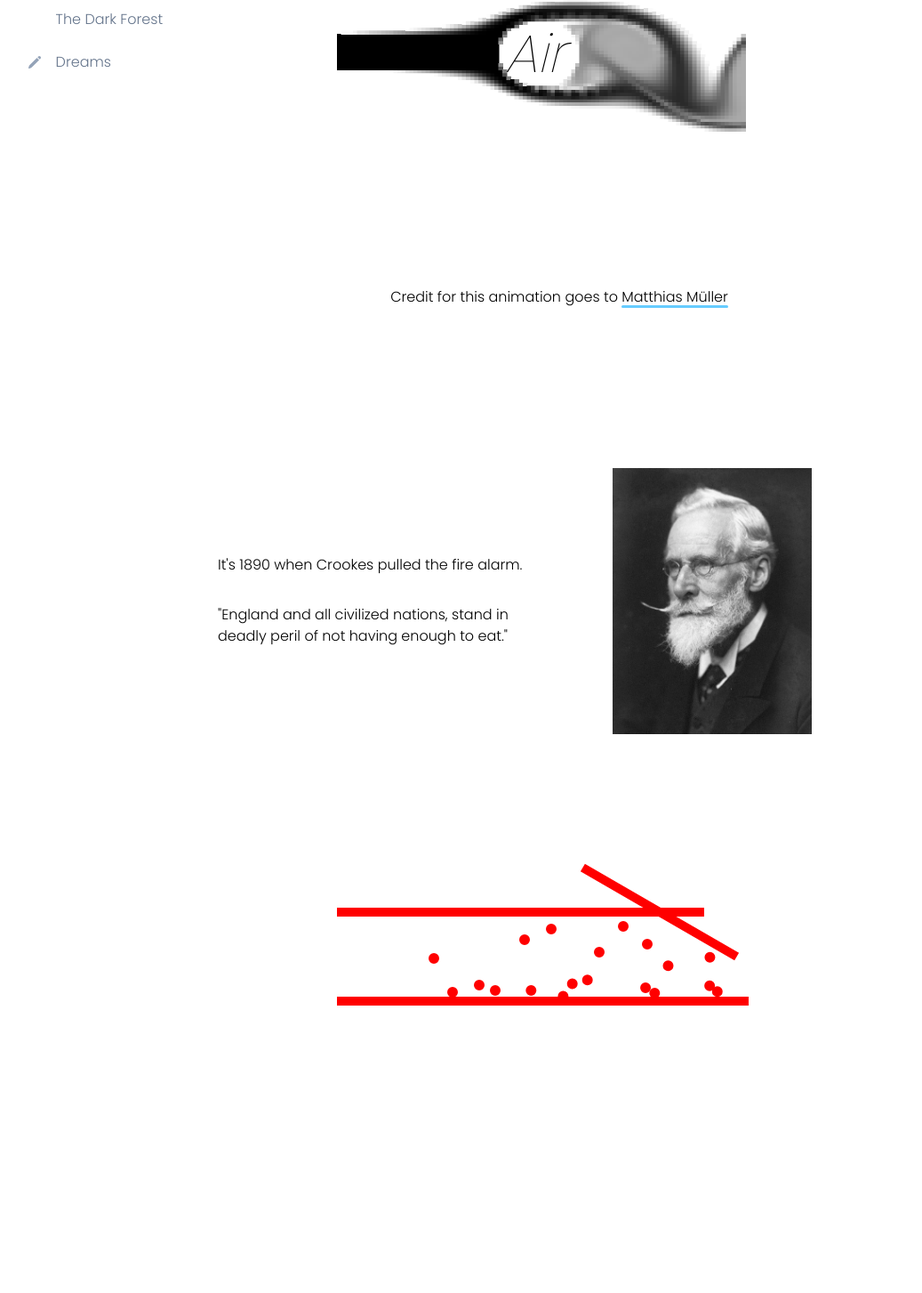
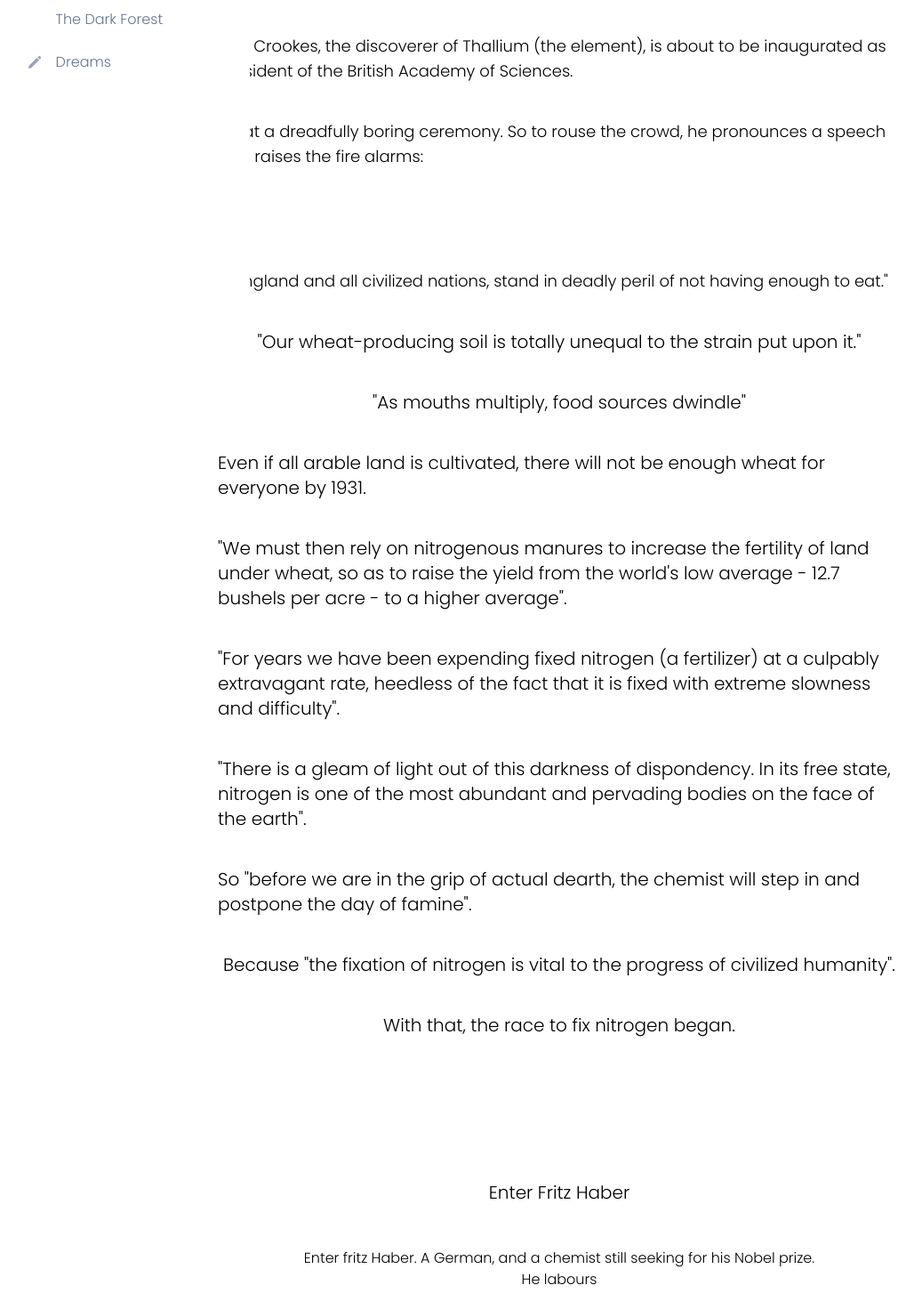
Before and after one commit to chongcurtis/chongcurtis.github.io, a Next.js app: page /books/the-alchemy-of-air in a window 1280 px wide. Shown: the part 298-1751 px from the top of the page at 89% size, without its empty margins (11-1048 px from the left). Built offline with nearby package versions, Linux system fonts and the light colour scheme.

Commit message:
finished sir william crookes speech

```diff
--- a/src/pages/books/the-alchemy-of-air.tsx
+++ b/src/pages/books/the-alchemy-of-air.tsx
@@ -1,9 +1,5 @@
 import React from "react";
 import { initAnimations } from "@/common/animations";
-import Boiler from "@/pages/books/the-alchemy-of-air/Boiler";
-import AlchemyOfAirTitle from "@/pages/books/the-alchemy-of-air/AlchemyOfAirTitle";
-import BulletsStrikeSand from "@/pages/books/the-alchemy-of-air/BulletsStrikeSand";
-import sirWilliamCrookes from "public/books/the-alchemy-of-air/Sir_William_Crookes_1906.jpg";
 
 export default function TheAlchemyOfAir() {
     React.useEffect(() => {
@@ -13,7 +9,7 @@ export default function TheAlchemyOfAir() {
     return (
         <>
             <div className="mt-20" />
-            <AlchemyOfAirTitle />
+            {/*<AlchemyOfAirTitle />*/}
             <p className="fade-in-on-scroll animation-delay-2000 text-md mt-20">
                 Credit for this animation goes to{" "}
                 <a
@@ -24,31 +20,70 @@ export default function TheAlchemyOfAir() {
                     Matthias Müller
                 </a>
             </p>
+            <p className="fade-in-on-scroll mt-20 text-2xl">It's 1890</p>
+            <p className="fade-in-on-scroll mt-10 text-lg">
+                And Crookes, the discoverer of Thallium (the element), is about to be inaugurated as
+                president of the British Academy of Sciences.
+            </p>
+            <p className="fade-in-on-scroll mt-10 text-lg">
+                What a dreadfully boring ceremony. So to rouse the crowd, he pronounces a speech
+                that raises the fire alarms:
+            </p>
             <div className="mt-20 flex flex-row">
                 <div className="fade-in-on-scroll animation-delay-1500 flex flex-col justify-center align-middle">
-                    <p className="fade-in-on-scroll text-md">
-                        It's 1890 when Crookes pulled the fire alarm.
-                    </p>
-                    <p className="fade-in-on-scroll text-md mt-8">
+                    <p className="fade-in-on-scroll mt-8 text-lg">
                         "England and all civilized nations, stand in deadly peril of not having
                         enough to eat."
                     </p>
                 </div>
-                <img
-                    className="fade-in-on-scroll m-5 max-w-sm p-20"
-                    src={sirWilliamCrookes.src}
-                    alt="Sir William Crookes"
-                />
+                {/*<img*/}
+                {/*    className="fade-in-on-scroll m-5 max-w-sm p-20"*/}
+                {/*    src={sirWilliamCrookes.src}*/}
+                {/*    alt="Sir William Crookes"*/}
+                {/*/>*/}
             </div>
-            <Boiler />
-            <BulletsStrikeSand />
+            {/*https://www.jstor.org/stable/1627238?seq=2*/}
+            <p className="fade-in-on-scroll mt-10 text-xl">
+                "Our wheat-producing soil is totally unequal to the strain put upon it."
+            </p>
+            <p className="fade-in-on-scroll mt-10 text-xl">
+                "As mouths multiply, food sources dwindle"
+            </p>
+            <p className="fade-in-on-scroll mt-10 text-xl">
+                Even if all arable land is cultivated, there will not be enough wheat for everyone
+                by 1931.
+            </p>
+            <p className="fade-in-on-scroll mt-10 text-xl">
+                "We must then rely on nitrogenous manures to increase the fertility of land under
+                wheat, so as to raise the yield from the world's low average - 12.7 bushels per acre
+                - to a higher average".
+            </p>
+            <p className="fade-in-on-scroll mt-10 text-xl">
+                "For years we have been expending fixed nitrogen (a fertilizer) at a culpably
+                extravagant rate, heedless of the fact that it is fixed with extreme slowness and
+                difficulty".
+            </p>
+            <p className="fade-in-on-scroll mt-10 text-xl">
+                "There is a gleam of light out of this darkness of dispondency. In its free state,
+                nitrogen is one of the most abundant and pervading bodies on the face of the earth".
+            </p>
+            <p className="fade-in-on-scroll mt-10 text-xl">
+                So "before we are in the grip of actual dearth, the chemist will step in and
+                postpone the day of famine".
+            </p>
+            <p className="fade-in-on-scroll mt-10 text-xl">
+                Because "the fixation of nitrogen is vital to the progress of civilized humanity".
+            </p>
+            <p className="fade-in-on-scroll mt-10 text-xl">
+                With that, the race to fix nitrogen began.
+            </p>
+            <p className="fade-in-on-scroll mt-40 text-xl">Enter Fritz Haber</p>
+            {/*<Boiler />*/}
+            {/*<BulletsStrikeSand />*/}
             {/*</div>*/}
             <br />
             <br />
-            <p className="fade-in-on-scroll text-xl">"As mouths multiply, food sources dwindle"</p>
-            <p>"There was only one answer: The creation of vast amount of fertilizer"</p>
-            <p>"It is the chemist who must come to the rescue"</p>
-            <p>Enter fritz Haber. A German, and a chemist still looking for his Nobel prize.</p>
+            <p>Enter fritz Haber. A German, and a chemist still seeking for his Nobel prize.</p>
             <p>He labours </p>
             <p className="fade-in-on-scroll">
                 This book changed my life because it taught me that humanity has solved
```
